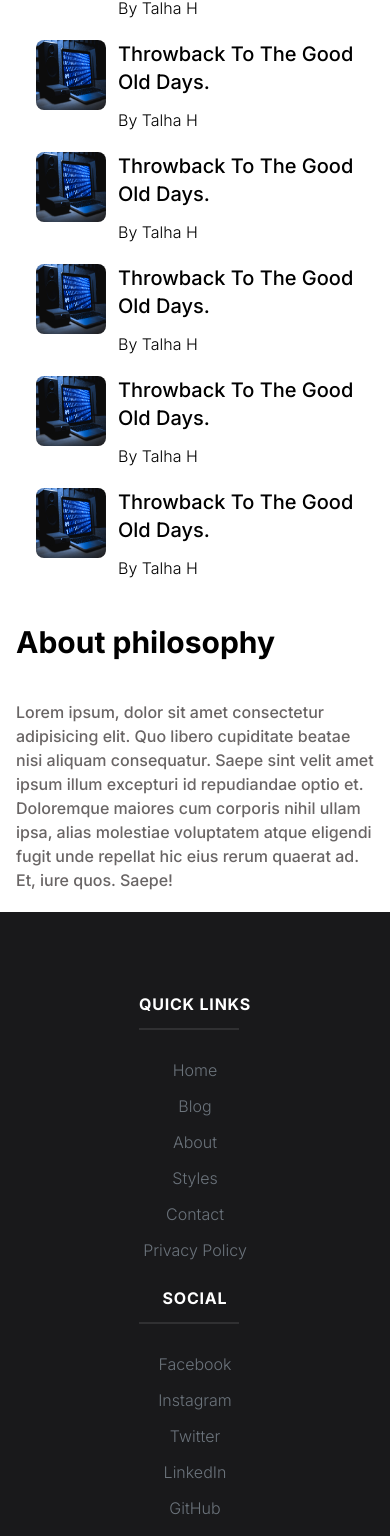
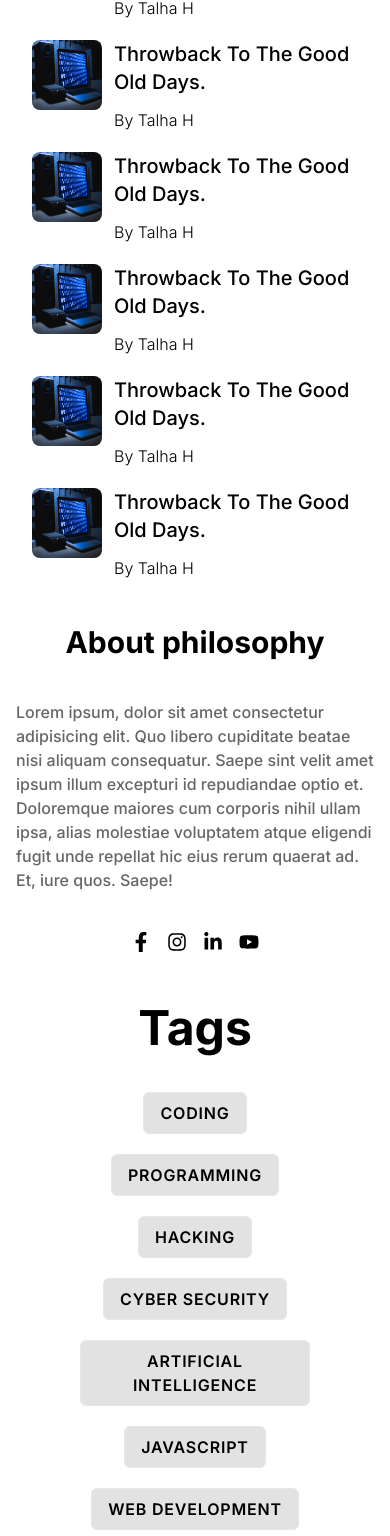
Before and after one commit to Malik-444/blog_App, a Next.js app: page / in a window 390 px wide. Shown: the part 6053-7589 px from the top of the page. Built offline with nearby package versions, Linux system fonts and the light colour scheme.

Commit message:
Tags Added

```diff
--- a/src/app/Components/Navbar.tsx
+++ b/src/app/Components/Navbar.tsx
@@ -22,7 +22,7 @@ const Navbar = (props: Props) => {
         >
           {isOpen ? <AiOutlineClose /> : <AiOutlineMenu />}
         </button>
-        <Social />
+        <div className="hidden md:flex"><Social/></div>
         <h1 className="text-6xl ">Talha</h1>
         <div className="text-lg flex md:bg-[#161618] gap-2 items-center py-1 px-2 border-none rounded-md">
           <input
--- a/src/app/Components/Post.tsx
+++ b/src/app/Components/Post.tsx
@@ -7,10 +7,10 @@ const Post = (props: Props) => {
   return (
     <div className="flex flex-col md:flex-row">
       <div className="flex-[2] gap-5  flex flex-col justify-center  ">
-        <h1 className="font-bold text-3xl tracking-wide ml-10 mt-10">
+        <h1 className="font-bold md:font-extrabold text-center md:text-left text-3xl md:text-5xl tracking-wide ml-10 mt-10">
           Popular Post
         </h1>
-        <div className="flex px-9 py-6 gap-5 flex-wrap">
+        <div className="flex px-8 py-6 gap-5 flex-wrap">
           <div className="flex flex-row gap-3">
             <Image
               src={"/card6.png"}
@@ -104,8 +104,10 @@ const Post = (props: Props) => {
         </div>
       </div>
       <div className="flex-1 ">
-        <div className=" container mx-auto py-5 px-4 sm:py-8 lg:pt-10 gap-10 flex flex-col">
-          <h1 className="font-bold text-3xl">About philosophy</h1>
+        <div className=" container mx-auto py-5 px-4 sm:py-8 lg:pt-10 gap-10 flex flex-col items-center md:items-start">
+          <h1 className="font-bold md:font-extrabold text-3xl md:text-5xl text-center md:text-left">
+            About philosophy
+          </h1>
           <p className="font-medium text-[#696565]">
             Lorem ipsum, dolor sit amet consectetur adipisicing elit. Quo libero
             cupiditate beatae nisi aliquam consequatur. Saepe sint velit amet
@@ -114,6 +116,7 @@ const Post = (props: Props) => {
             eligendi fugit unde repellat hic eius rerum quaerat ad. Et, iure
             quos. Saepe!
           </p>
+
           <Social />
         </div>
       </div>
--- a/src/app/Components/Social.tsx
+++ b/src/app/Components/Social.tsx
@@ -11,7 +11,7 @@ type Props = {};
 
 const Social = (props: Props) => {
   return (
-    <div className=" hidden md:flex gap-4 text-xl">
+    <div className=" flex gap-4 text-xl">
       <Link href={"#"}>
         <FaFacebookF />
       </Link>
--- /dev/null
+++ b/src/app/Components/Tags.tsx
@@ -0,0 +1,27 @@
+import React from "react";
+
+type Props = {};
+
+const Tags = (props: Props) => {
+  return (
+    <div className="flex flex-col justify-center items-center mt-8">
+      <h1 className="font-bold text-5xl ">Tags</h1>
+      <div className="flex flex-wrap items-center justify-center gap-5 px-20 md:px-40 py-10">
+        <button className="border rounded-md bg-[#e2e2e2] text-black uppercase tracking-wider hover:bg-black hover:text-white px-4 py-2 font-semibold hover:transition-colors duration-200 hover:delay-500 hover:ease-in-out">Coding</button>
+        <button className="border rounded-md bg-[#e2e2e2] text-black uppercase tracking-wider hover:bg-black hover:text-white px-4 py-2 font-semibold hover:transition-colors duration-200 hover:delay-500 hover:ease-in-out">Programming</button>
+        <button className="border rounded-md bg-[#e2e2e2] text-black uppercase tracking-wider hover:bg-black hover:text-white px-4 py-2 font-semibold hover:transition-colors duration-200 hover:delay-500 hover:ease-in-out">Hacking</button>
+        <button className="border rounded-md bg-[#e2e2e2] text-black uppercase tracking-wider hover:bg-black hover:text-white px-4 py-2 font-semibold hover:transition-colors duration-200 hover:delay-500 hover:ease-in-out">Cyber Security</button>
+        <button className="border rounded-md bg-[#e2e2e2] text-black uppercase tracking-wider hover:bg-black hover:text-white px-4 py-2 font-semibold hover:transition-colors duration-200 hover:delay-500 hover:ease-in-out">artificial intelligence</button>
+        <button className="border rounded-md bg-[#e2e2e2] text-black uppercase tracking-wider hover:bg-black hover:text-white px-4 py-2 font-semibold hover:transition-colors duration-200 hover:delay-500 hover:ease-in-out">JavaScript</button>
+        <button className="border rounded-md bg-[#e2e2e2] text-black uppercase tracking-wider hover:bg-black hover:text-white px-4 py-2 font-semibold hover:transition-colors duration-200 hover:delay-500 hover:ease-in-out">Web Development</button>
+        <button className="border rounded-md bg-[#e2e2e2] text-black uppercase tracking-wider hover:bg-black hover:text-white px-4 py-2 font-semibold hover:transition-colors duration-200 hover:delay-500 hover:ease-in-out">Machine Learning</button>
+        <button className="border rounded-md bg-[#e2e2e2] text-black uppercase tracking-wider hover:bg-black hover:text-white px-4 py-2 font-semibold hover:transition-colors duration-200 hover:delay-500 hover:ease-in-out">Data Scince</button>
+        <button className="border rounded-md bg-[#e2e2e2] text-black uppercase tracking-wider hover:bg-black hover:text-white px-4 py-2 font-semibold hover:transition-colors duration-200 hover:delay-500 hover:ease-in-out">Dark Web</button>
+        <button className="border rounded-md bg-[#e2e2e2] text-black uppercase tracking-wider hover:bg-black hover:text-white px-4 py-2 font-semibold hover:transition-colors duration-200 hover:delay-500 hover:ease-in-out">App Development</button>
+
+      </div>
+    </div>
+  );
+};
+
+export default Tags;
--- a/src/app/page.tsx
+++ b/src/app/page.tsx
@@ -2,6 +2,7 @@ import Image from "next/image";
 import Hero from "./Components/Hero";
 import Card from "./Components/Card";
 import Post from "./Components/Post";
+import Tags from "./Components/Tags";
 
 export default function Home() {
   return (
@@ -18,6 +19,7 @@ export default function Home() {
       <div className="w-[100%]">
         <Post />
       </div>
+      <Tags/>
     </div>
   );
 }
```
